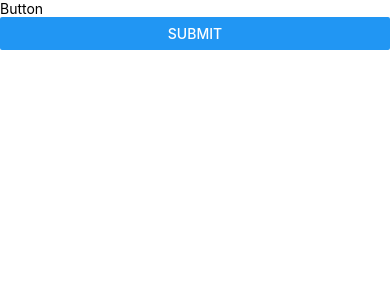
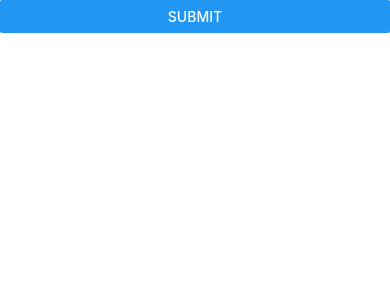
Before and after one commit to AlAminKabbo/React_Native, a React Native app in the folder Test_Project/: screen / in a window 390 px wide. Shown: the top 300 px of the page. Built offline with nearby package versions, Linux system fonts and the light colour scheme.

Commit message:
custom alert

```diff
--- a/Test_Project/App.js
+++ b/Test_Project/App.js
@@ -1,10 +1,10 @@
 import React from 'react';
-import ButtonScreen from './Screen/ButtonScreen';
+import CustomAlert from './Screen/CustomAlert';
 
 const App = () => {
   return (
     // <ImageScreen />
-    <ButtonScreen />
+    <CustomAlert />
   );
 };
 
--- a/Test_Project/Screen/ButtonScreen.js
+++ b/Test_Project/Screen/ButtonScreen.js
@@ -5,7 +5,7 @@ const ButtonScreen = () => {
   return (
     <View>
       <Text>Button</Text>
-      <Button title="Submit" onPress={()=> console.log('Click')}/>
+      <Button title="Submit" onPress={() => alert("Click")}/>
     </View>
   );
 };
--- /dev/null
+++ b/Test_Project/Screen/CustomAlert.js
@@ -0,0 +1,23 @@
+/* eslint-disable prettier/prettier */
+import React from 'react';
+import {Button, Alert, View} from 'react-native';
+
+const ButtonScreen = () => {
+  return (
+    <View>
+      <Button
+        title="Submit"
+        onPress={() =>
+          Alert.alert(
+            'Are you agree with us?',
+            'If you agree then we can control your phone anytime.',[
+                {text:'Yes' , onPress:()=> console.log('YES') },
+                {text:'No'},
+            ]
+          )
+        }
+      />
+    </View>
+  );
+};
+export default ButtonScreen;
```
